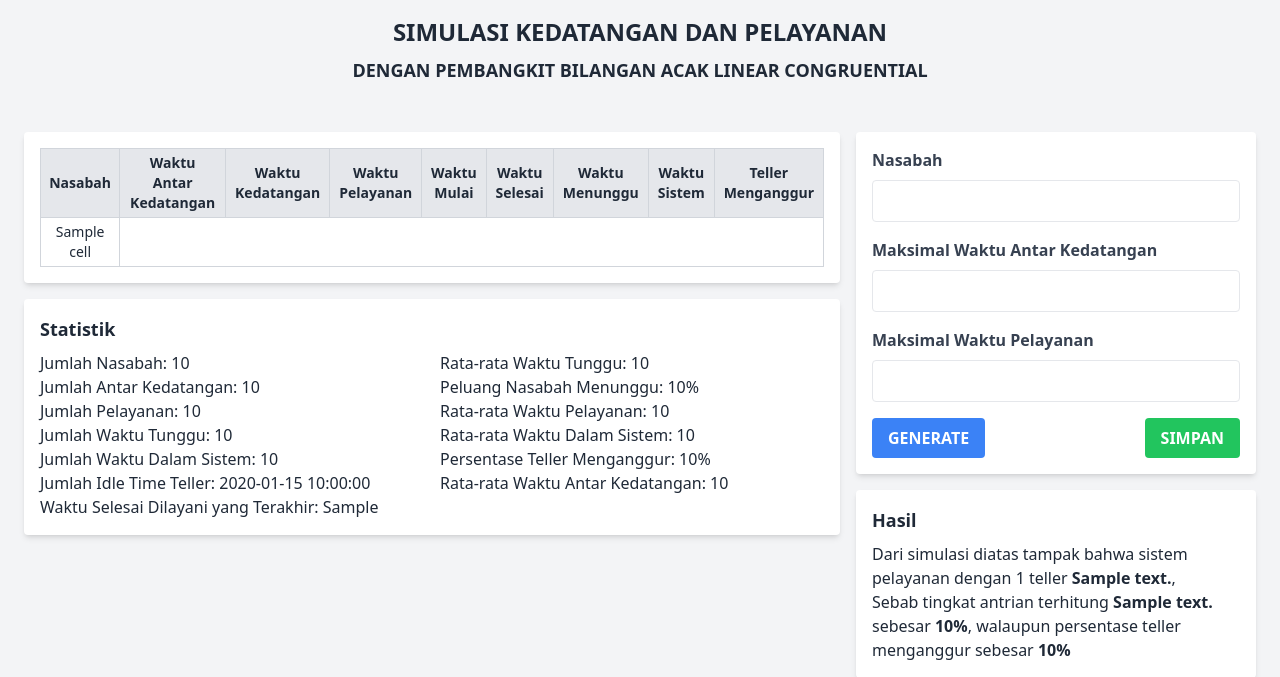
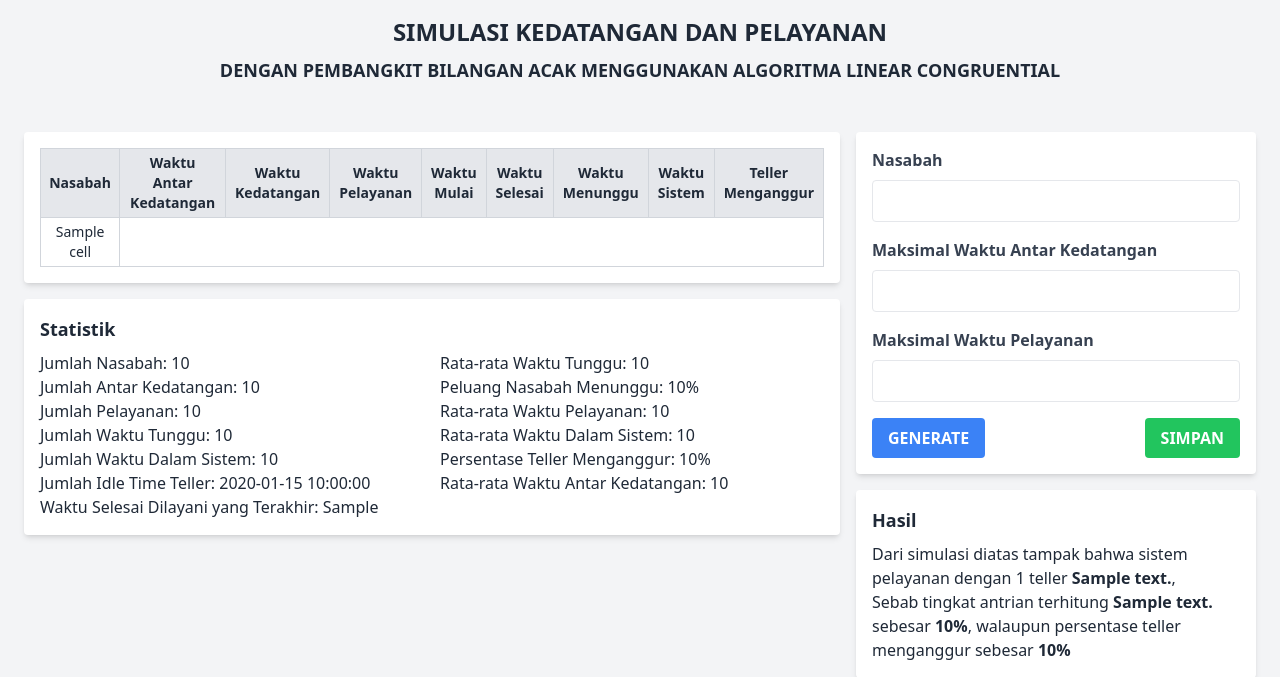
Before and after one commit to RAbdiwijaya/simulasi-linear-congruential, a Flask app: template templates/index.html in a window 1280 px wide. Shown: the top 677 px of the page. Run offline with Flask 3, Linux system fonts and the light colour scheme; the template is opened without the code that fills it: most values are stand-ins (such as "Sample title", 1, 10 or a date in 2020); some libraries are stand-ins or nearby versions.

Commit message:
Deskripsi perubahan yang dilakukan

```diff
--- a/templates/index.html
+++ b/templates/index.html
@@ -1,7 +1,7 @@
 {% extends "base.html" %}
 {% block head %}
 <h1 class="text-center text-2xl font-bold mb-2 mt-4">SIMULASI KEDATANGAN DAN PELAYANAN</h1>
-<h2 class="text-center text-lg font-semibold mb-6">DENGAN PEMBANGKIT BILANGAN ACAK LINEAR CONGRUENTIAL</h2>
+<h2 class="text-center text-lg font-semibold mb-6">DENGAN PEMBANGKIT BILANGAN ACAK MENGGUNAKAN ALGORITMA LINEAR CONGRUENTIAL</h2>
 {% endblock %}
 
 {% block body %}
```
